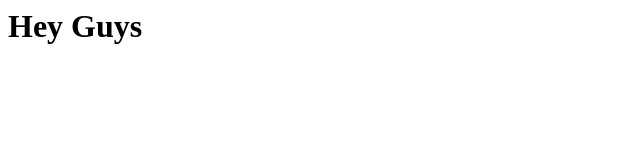
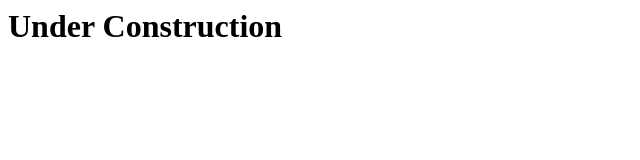
Before and after one commit to GregDick/gregdick.github.io, a plain HTML site: page index.html in a window 1280 px wide. Shown: the whole page, without its empty margins (0-640 px from the left). Drawn offline with Linux system fonts and the light colour scheme.

Commit message:
under construction

```diff
--- a/index.html
+++ b/index.html
@@ -1 +1 @@
-<h1>Hey Guys</h1>
+<h1>Under Construction</h1>
```
